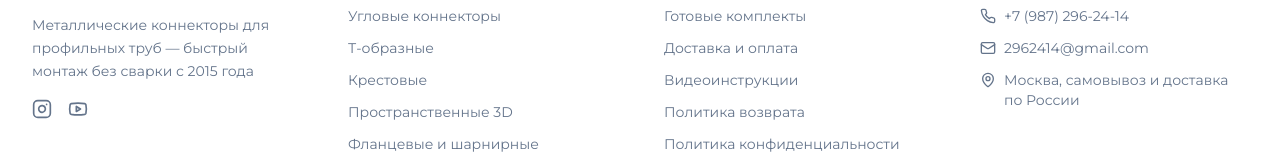
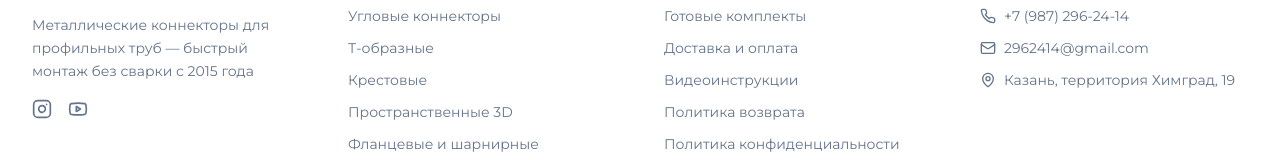
Before and after one commit to pr-poehali-dev/quantum-data-miner-4, a React (Vite) app: page / in a window 1280 px wide. Shown: the part 6529-6689 px from the top of the page. Built offline with nearby package versions, Linux system fonts and the light colour scheme.

Commit message:
feat: add Казань Химград address

```diff
--- a/src/components/Footer.tsx
+++ b/src/components/Footer.tsx
@@ -59,7 +59,7 @@ export function Footer() {
               </li>
               <li className="flex items-start gap-2">
                 <MapPin className="h-4 w-4 shrink-0 mt-0.5" />
-                <span>Москва, самовывоз и доставка по России</span>
+                <span>Казань, территория Химград, 19</span>
               </li>
             </ul>
           </div>
```
